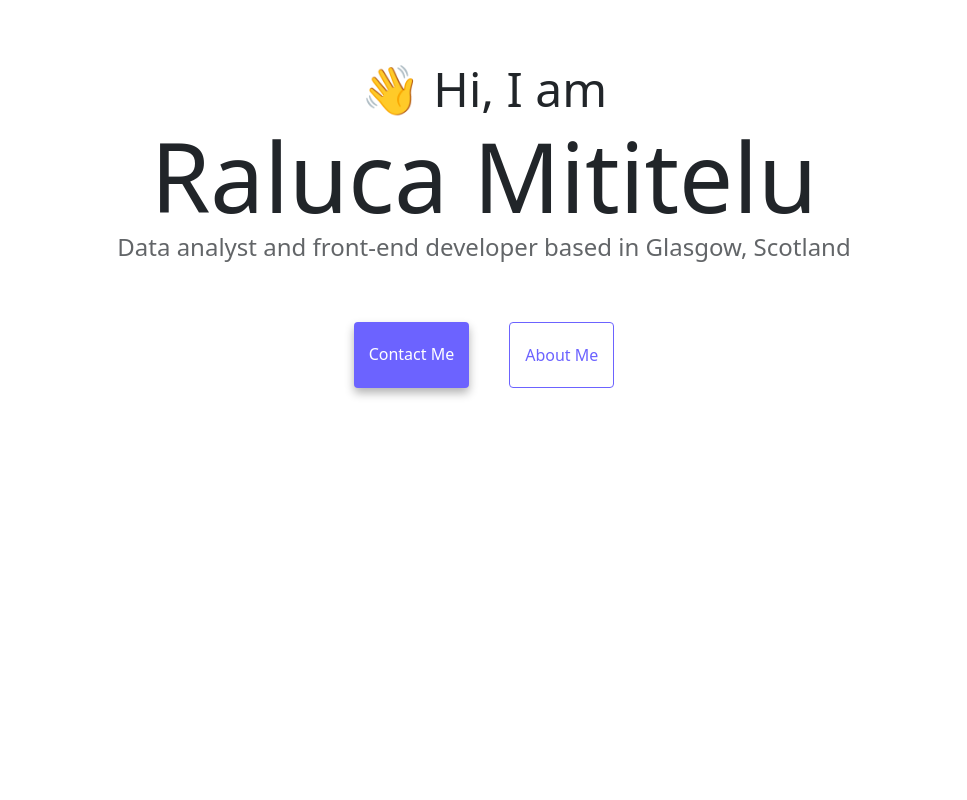
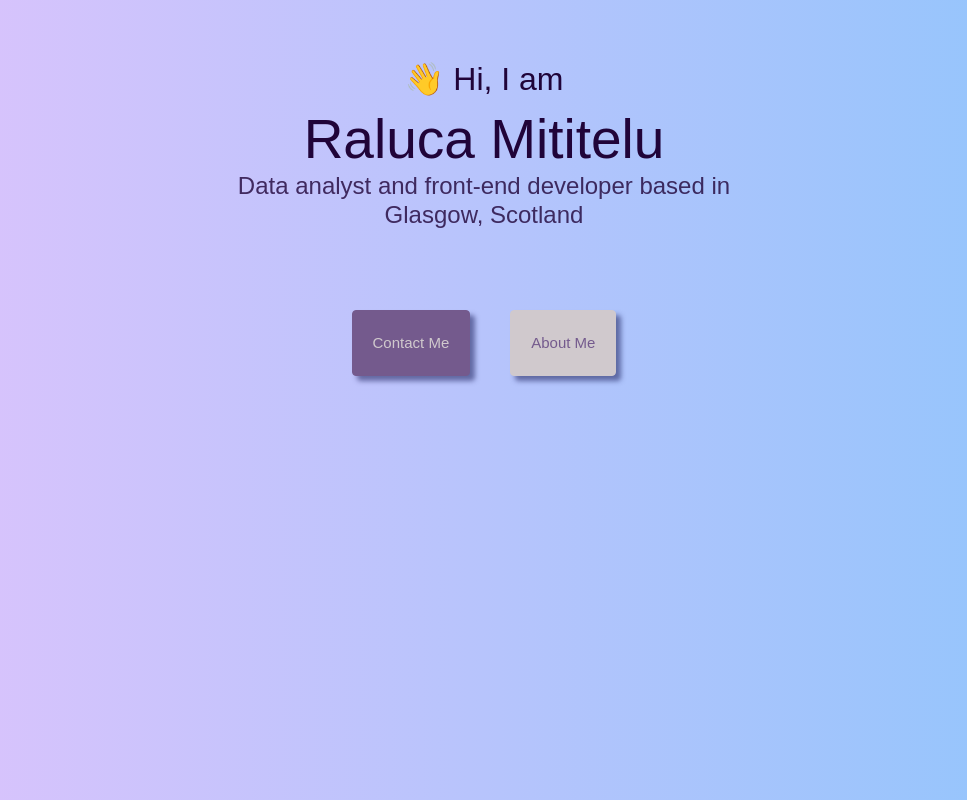
Before and after one commit to RalucaM13/mypresentationwebsite, a website: page index.html in a window 1280 px wide. Shown: the whole page, without its empty margins (156-1123 px from the left). Drawn offline with nearby package versions, Linux system fonts and the light colour scheme.

Commit message:
added css

```diff
--- a/css/style.css
+++ b/css/style.css
@@ -1,91 +1,109 @@
 :root {
-  --primary-color: #6c63ff;
-  --secondary-color: #f5f2fe;
-  --box-shadow: 0 5px 10px rgba(0, 0, 0, 0.3);
+  --primary-color: linear-gradient(90deg, #e0c3fc 0%, #8ec5fc 100%);
+}
+:root {
+  --title-color: #200439;
+}
+:root {
+  --shadow: 5px 5px 5px rgba(14, 16, 77, 0.5);
 }
 
 body {
+  font-family: Arial, Helvetica, sans-serif;
+  background: var(--primary-color);
   margin: 60px auto;
-  max-width: 800px;
+  max-width: 500px;
+}
+h1 {
+  font-size: 55px;
+  margin: 0;
+  color: var(--title-color);
+}
+h3 {
+  font-size: 24px;
+  opacity: 0.8;
+  color: var(--title-color);
 }
 
-h1,
-h2,
-h3 {
-  text-align: center;
-  margin: 0;
-}
-
-h1 {
-  font-size: 96px;
-}
-
-h2 {
-  font-size: 48px;
-}
-
-h3 {
-  font-size: 24px;
-  opacity: 0.7;
-}
-
-p {
-  background: var(--secondary-color);
-  padding: 20px;
-  border-radius: 4px;
-  font-size: 18px;
-  line-height: 1.5;
+.greeting {
+  margin: 20px auto;
+  padding: 20px auto;
+  color: var(--title-color);
   text-align: center;
 }
-
-.navigation-links {
+.homepageButtons {
   display: flex;
+  justify-content: center;
+  padding: 20px;
+  flex: 1;
   margin-top: 40px;
-  justify-content: center;
-}
-
-.navigation-links a {
-  margin: 20px;
-  border-radius: 4px;
-  padding: 20px 15px;
-  text-decoration: none;
   text-transform: capitalize;
 }
 
-.contact-link {
-  background: var(--primary-color);
-  box-shadow: var(--box-shadow);
-  color: white;
+.contact {
+  border: 1px solid rgb(116, 90, 141);
+  padding: 20px;
+  background: rgb(116, 90, 141);
+  box-shadow: var(--shadow);
+  border-radius: 4px;
+  margin: 20px;
+
+  .contact-link {
+    color: rgb(208, 201, 205);
+    text-decoration: none;
+    font-size: 15px;
+  }
 }
-
+.about {
+  border: 1px solid rgb(208, 201, 205);
+  padding: 20px;
+  background-color: rgb(208, 201, 205);
+  box-shadow: var(--shadow);
+  border-radius: 4px;
+  margin: 20px;
+}
 .about-link {
-  color: var(--primary-color);
-  border: 1px solid var(--primary-color);
+  color: rgb(116, 90, 141);
+  text-decoration: none;
+  font-size: 15px;
 }
 
 .homepage-link {
-  color: var(--primary-color);
+  color: rgb(64, 11, 170);
+  display: block;
   text-align: center;
-  display: block;
+  text-decoration: none;
+  margin-top: -20px;
 }
-
-.about-paragraphs {
-  display: flex;
-  margin: 30px 0;
+p {
+  color: var(--title-color);
+  background: #d2dcfb;
+  padding: 20px;
+  border-radius: 4px;
+  font-size: 14px;
+  line-height: 1.5;
+  margin: 20px;
+  text-align: center;
 }
-
-.about-paragraphs p {
-  margin: 10px;
+.mycontact {
+  color: var(--title-color);
 }
-
 .email-link {
-  display: flex;
-  justify-content: center;
-  color: var(--primary-color);
-  font-size: 28px;
+  color: rgb(47, 21, 72);
   text-decoration: none;
 }
-
 .email-link:hover {
   text-decoration: underline;
 }
+.about-paragraphs {
+  display: flex;
+  margin: 20px 0;
+}
+.content {
+  text-align: center;
+  color: var(--title-color);
+}
+.aboutme {
+  font-size: 30px;
+  margin-top: 20px;
+}
--- a/index.html
+++ b/index.html
@@ -13,12 +13,22 @@
     <link rel="stylesheet" href="/css/style.css" />
   </head>
   <body>
-    <h2>👋 Hi, I am</h2>
-    <h1>Raluca Mititelu</h1>
-    <h3>Data analyst and front-end developer based in Glasgow, Scotland</h3>
-    <div class="navigation-links">
-      <a href="about.html#contact" class="contact-link">Contact me</a>
-      <a href="about.html" class="about-link">About me</a>
+    <div class="greeting">
+      <h2>👋 Hi, I am</h2>
+      <h1>Raluca Mititelu</h1>
+      <h3>Data analyst and front-end developer based in Glasgow, Scotland</h3>
+    </div>
+    <div class="homepageButtons">
+      <div class="contact">
+        <a href="/about.html#mycontact" , target="_blank" class="contact-link">
+          Contact me
+        </a>
+      </div>
+      <div class="about">
+        <a href="/about.html" , target="_blank" class="about-link">
+          About me
+        </a>
+      </div>
     </div>
   </body>
 </html>
```
Also changed, not shown: about.html (+5 -3 lines).
